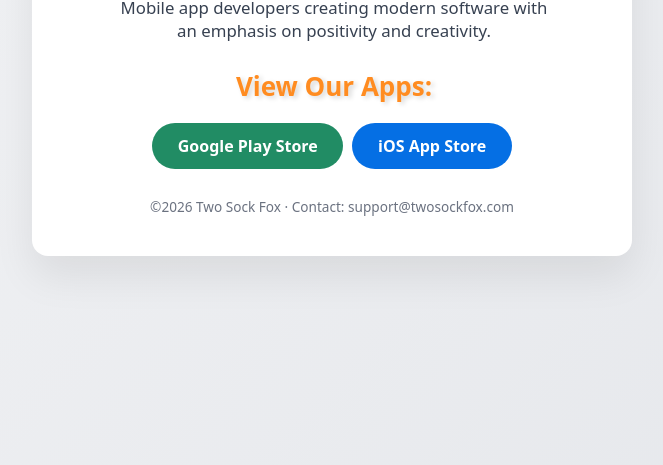
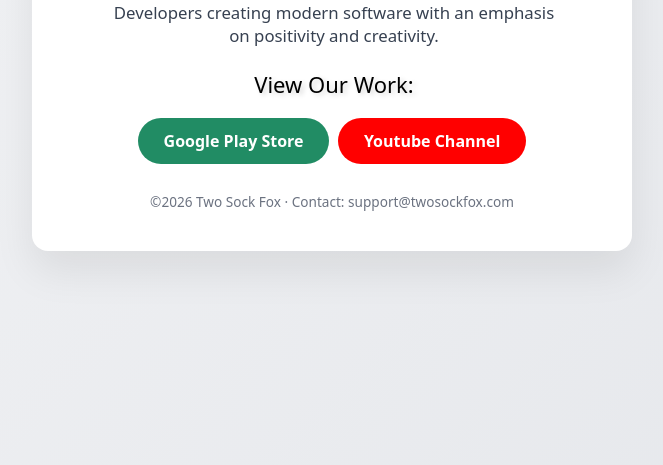
Before and after one commit to two-sock-fox/two-sock-fox.github.io, a plain HTML site: page index.html in a window 1280 px wide. Shown: the part 335-800 px from the top of the page, without its empty margins (308-971 px from the left). Drawn offline with Linux system fonts and the light colour scheme.

Commit message:
Update index.html

```diff
--- a/index.html
+++ b/index.html
@@ -68,18 +68,18 @@
   <div class="card">
     <h1>Two Sock Fox</h1>
     <p>
-      Mobile app developers creating modern software with an emphasis on positivity and creativity.
+      Developers creating modern software with an emphasis on positivity and creativity.
     </p>
 
-    <p style="font-size: 26px; font-weight: 600; color: #ff8c21; text-shadow: 3px 2px 5px #d6d6d6;">View Our Apps:</p>
+    <p style="font-size: 22px; font-weight: 380; color: Black; text-shadow: 3px 2px 5px #d6d6d6;">View Our Work:</p>
 
     <a href="https://play.google.com/store/apps/developer?id=Two+Sock+Fox" target="_blank" style="background: #218c64;">
       Google Play Store
     </a>
 
 
-    <a href="https://play.google.com/store/apps/developer?id=Two+Sock+Fox" target="_blank" style="margin-top: 15px; margin-left: 5px; background: #056fe4;">
-      iOS App Store
+    <a href="https://www.youtube.com/@TwoSockFox" target="_blank" style="margin-top: 15px; margin-left: 5px; background: Red;">
+      Youtube Channel
     </a>
 
     <footer>
```
